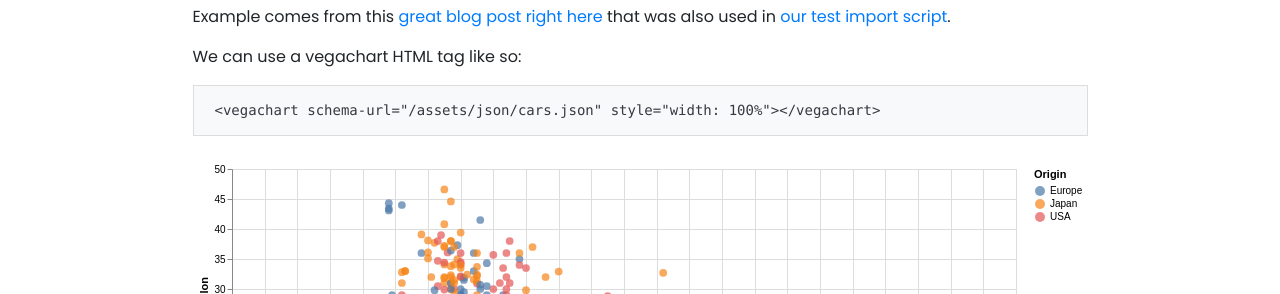
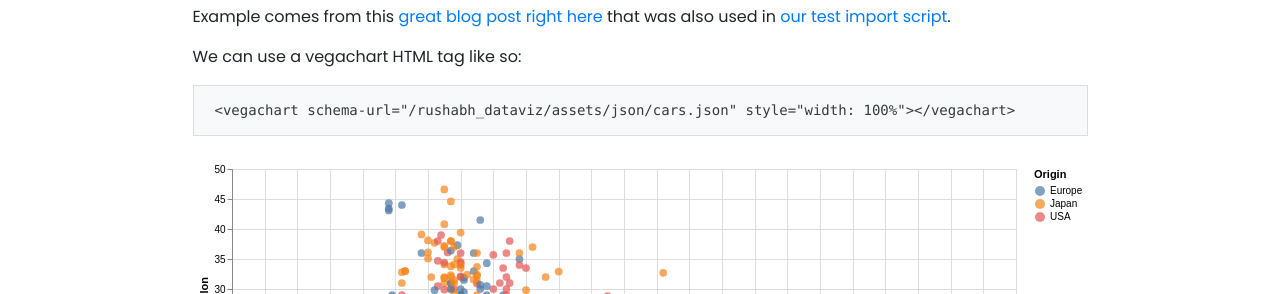
Before and after one commit to Rushabhnm/rushabh_dataviz, a Jekyll site: the page built from _projects/1_Vega_lite_project.md, in a window 1280 px wide. Shown: the part 205-499 px from the top of the page. Built offline with Jekyll 4.4.1, drawn with Linux system fonts in a browser that asks for light colours; nearby versions of some CDN libraries.

Commit message:
Update _config.yml

```diff
--- a/_config.yml
+++ b/_config.yml
@@ -8,9 +8,9 @@
 title               : IS445 Jekyll Template
 description         : >-
                       I am definitely not a corgi!
-baseurl             : ""   # Change to empty quotes if you are hosting your site at <your-username>.github.io directly,
+baseurl             : /rushabh_dataviz  # Change to empty quotes if you are hosting your site at <your-username>.github.io directly,
 #                                             otherwise will be hosted at <your-username>.github.io/{{base_url}}
-repository          :                     # Change to <your-username> for github OR, if that doesn't work <your-username>/<your-username>.github.io (or remove it if you don't need remote projects) -- for example, I would put "jnaiman" without the quotes after the ":" here
+repository          :   "https://rushabhnm.github.io/"                  # Change to <your-username> for github OR, if that doesn't work <your-username>/<your-username>.github.io (or remove it if you don't need remote projects) -- for example, I would put "jnaiman" without the quotes after the ":" here
 open_new_tab        : false                             # Opens external URLs in new tab (works for posts, projects and navbar only)
 
 
```
